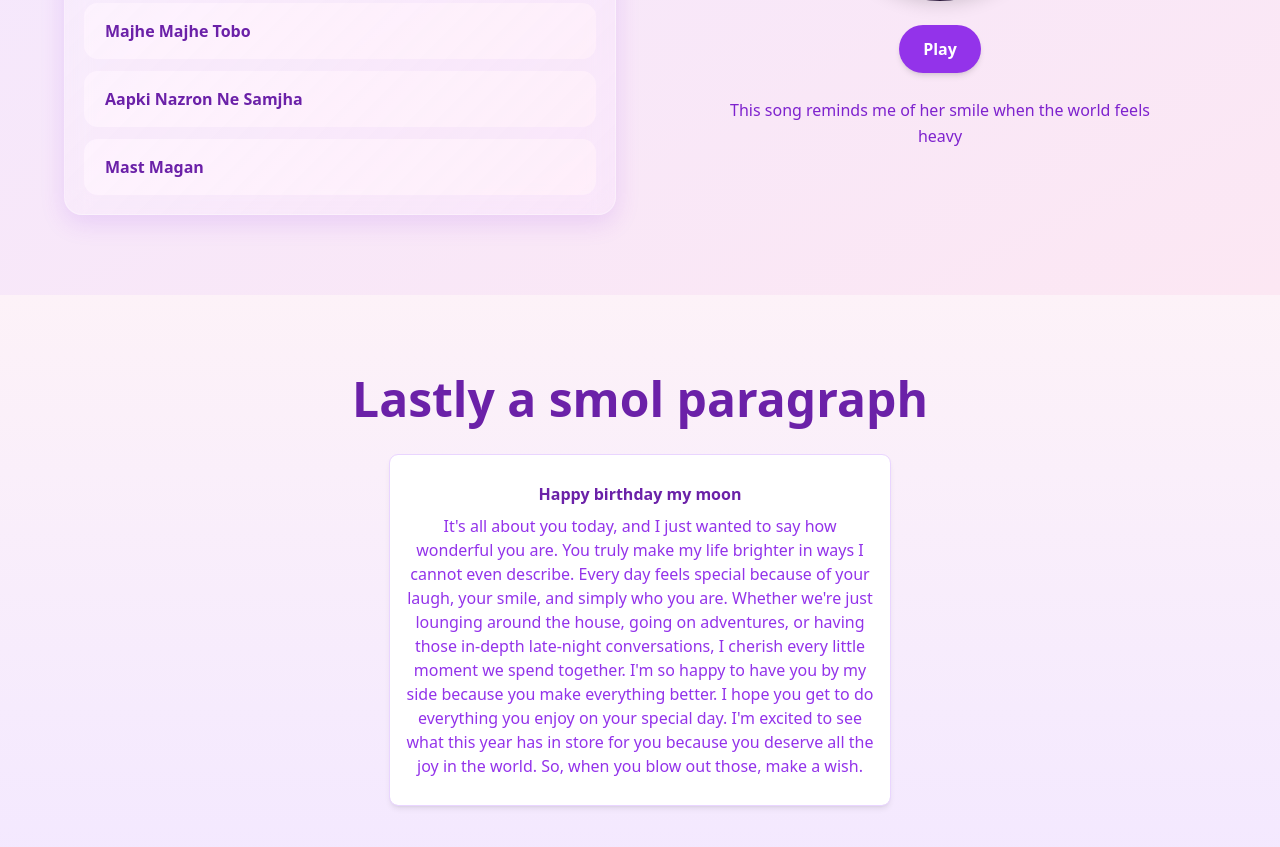
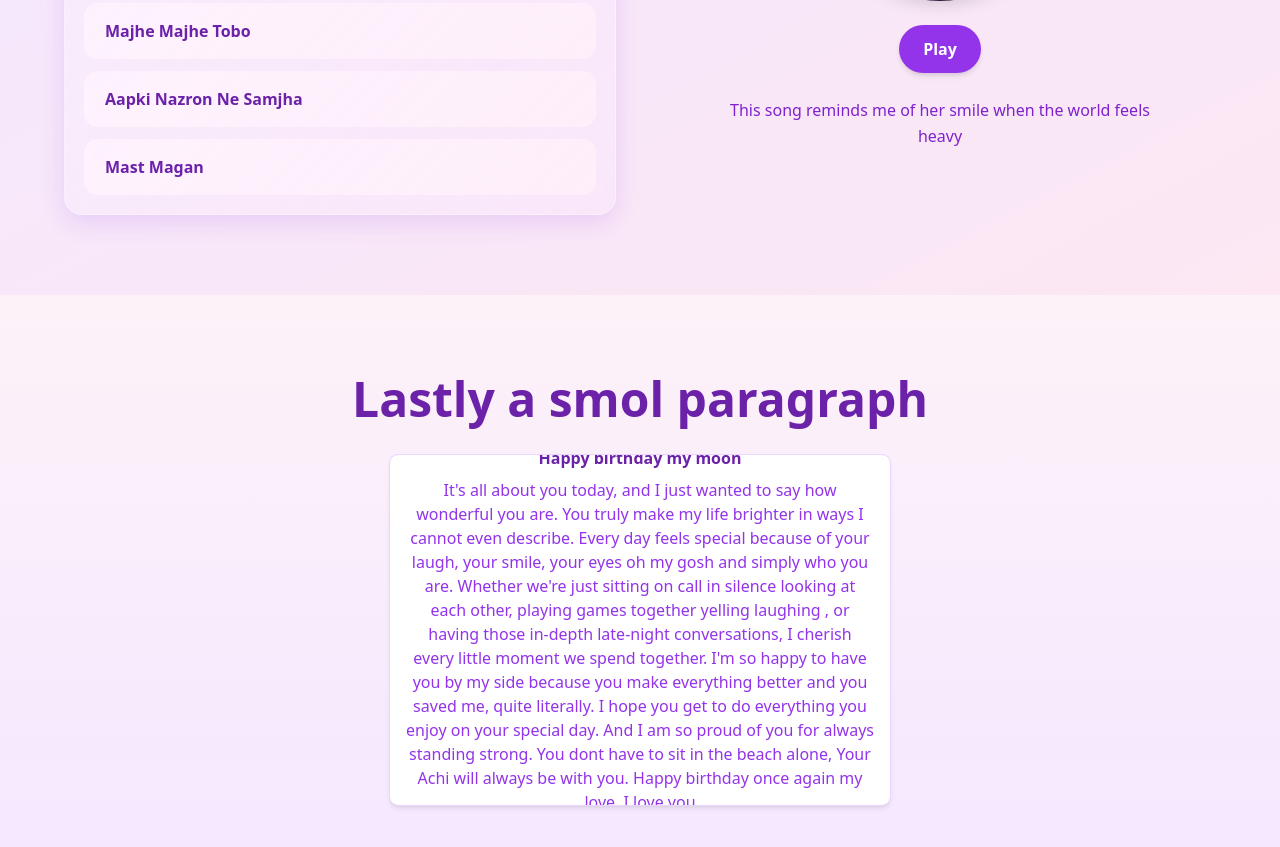
Before and after one commit to Sky-210607/happy-birthday, a plain HTML site: page index.html in a window 1280 px wide. Shown: the part 2050-2897 px from the top of the page. Drawn offline with nearby package versions, Linux system fonts and the light colour scheme.

Commit message:
Update index.html

```diff
--- a/index.html
+++ b/index.html
@@ -366,12 +366,12 @@
       <div class="relative w-[500px] h-[350px] bg-white rounded-lg shadow-md outline outline-1 outline-purple-200 overflow-hidden flex items-center justify-center" id="memoryBox">
         <div class="text-center p-4">
           <p class="text-purple-800 font-semibold">Happy birthday my moon</p>
-          <p class="text-purple-600 mt-2">It's all about you today, and I just wanted to say how wonderful you are.  You truly make my life brighter in ways I cannot even describe.  Every day feels special because of your laugh, your smile, and simply who you are.
+          <p class="text-purple-600 mt-2">It's all about you today, and I just wanted to say how wonderful you are.  You truly make my life brighter in ways I cannot even describe.  Every day feels special because of your laugh, your smile, your eyes oh my gosh and simply who you are.
 
- Whether we're just lounging around the house, going on adventures, or having those in-depth late-night conversations, I cherish every little moment we spend together.  I'm so happy to have you by my side because you make everything better.
+ Whether we're just sitting on call in silence looking at each other, playing games together yelling laughing , or having those in-depth late-night conversations, I cherish every little moment we spend together.  I'm so happy to have you by my side because you make everything better and you saved me, quite literally.
 
 
- I hope you get to do everything you enjoy on your special day.  I'm excited to see what this year has in store for you because you deserve all the joy in the world.  So, when you blow out those, make a wish.</p>
+ I hope you get to do everything you enjoy on your special day. And I am so proud of you for always standing strong. You dont have to sit in the beach alone, Your Achi will always be with you. Happy birthday once again my love. I love you</p>
         </div>
       </div>
     </div>
```
